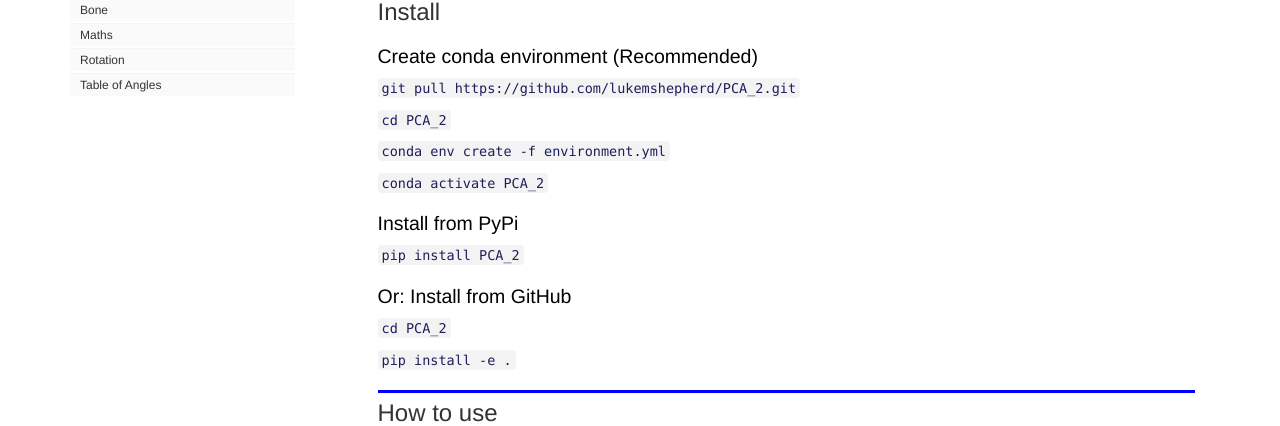
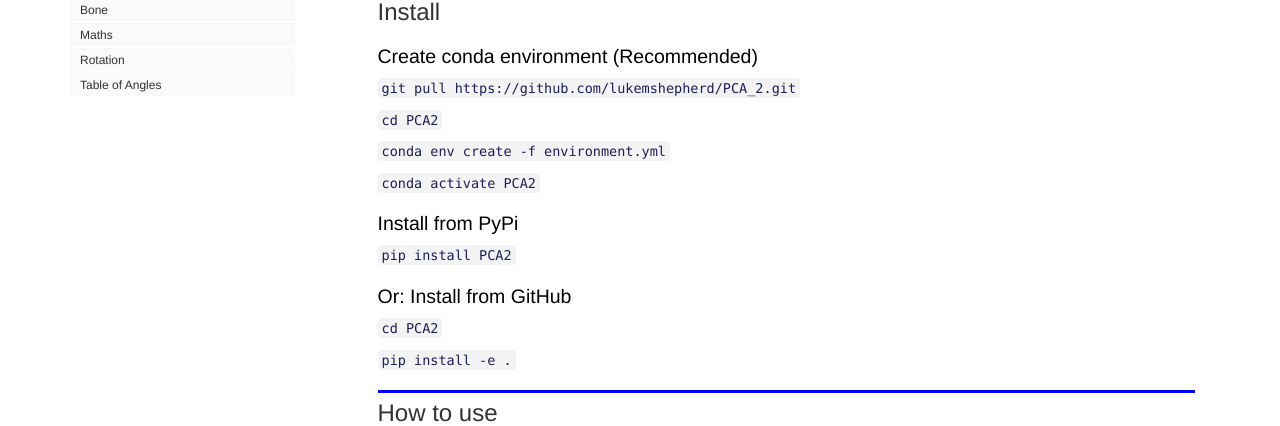
Before and after one commit to lukemshepherd/PCA2, a Jekyll site: the page built from docs/index.html, in a window 1280 px wide and 900 px high, scrolled down 409 px. Shown: the part 148-574 px from the top of the window. Built offline with Jekyll 4.4.1, drawn with Linux system fonts in a browser that asks for light colours; nearby versions of some CDN libraries; comment, search, counter and statistics services are not loaded.

```diff
--- a/docs/index.html
+++ b/docs/index.html
@@ -44,9 +44,9 @@
 <div class="cell border-box-sizing text_cell rendered"><div class="inner_cell">
 <div class="text_cell_render border-box-sizing rendered_html">
 <p><code>git pull https://github.com/lukemshepherd/PCA_2.git</code></p>
-<p><code>cd PCA_2</code></p>
+<p><code>cd PCA2</code></p>
 <p><code>conda env create -f environment.yml</code></p>
-<p><code>conda activate PCA_2</code></p>
+<p><code>conda activate PCA2</code></p>
 
 </div>
 </div>
@@ -59,7 +59,7 @@
 </div>
 <div class="cell border-box-sizing text_cell rendered"><div class="inner_cell">
 <div class="text_cell_render border-box-sizing rendered_html">
-<p><code>pip install PCA_2</code></p>
+<p><code>pip install PCA2</code></p>
 
 </div>
 </div>
@@ -72,7 +72,7 @@
 </div>
 <div class="cell border-box-sizing text_cell rendered"><div class="inner_cell">
 <div class="text_cell_render border-box-sizing rendered_html">
-<p><code>cd PCA_2</code></p>
+<p><code>cd PCA2</code></p>
 <p><code>pip install -e .</code></p>
 
 </div>
```
Also changed, not shown: README.md, 3 other files.
